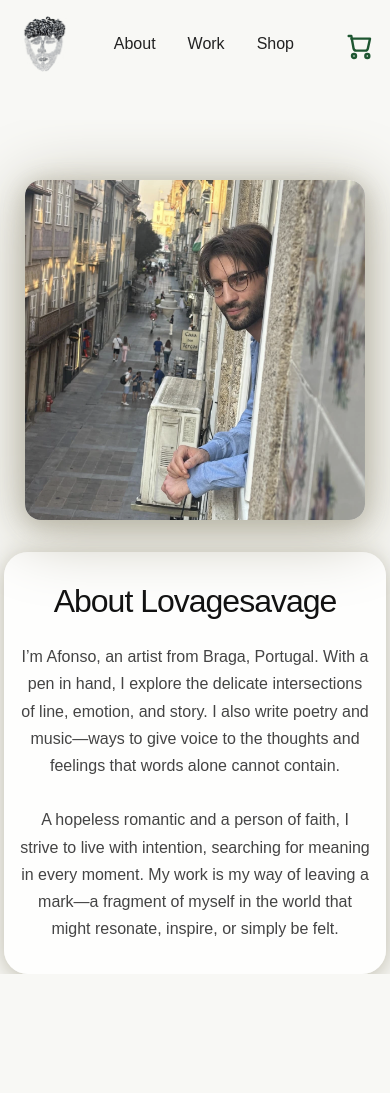
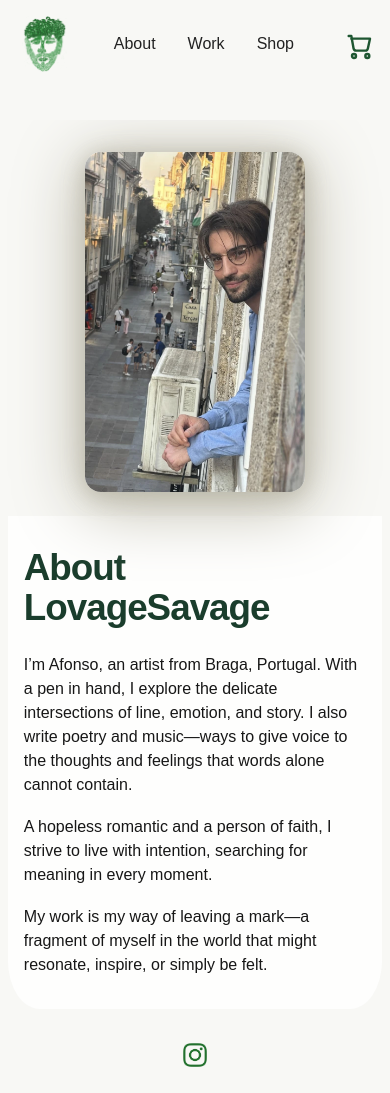
Before and after one commit to joanabmartins/lovagesavage, a Next.js app: page /about in a window 390 px wide. Before the commit the page ends 974 px from the top, so only its background shows below. Built offline with nearby package versions, Linux system fonts and the light colour scheme.

Commit message:
instagram logo

```diff
--- /dev/null
+++ b/src/app/about/about.module.css
@@ -0,0 +1,56 @@
+.aboutContainer {
+  display: flex;
+  flex-direction: row;
+  align-items: flex-start;
+  justify-content: flex-start;
+  width: 100%;
+  max-width: 1100px;
+  margin: 60px auto 0 auto;
+  padding: 0 2vw;
+  position: relative;
+  gap: 0;
+}
+.aboutImage {
+  flex: 0 0 340px;
+  margin-right: -60px;
+  z-index: 2;
+  filter: drop-shadow(0 8px 32px #bbb8a9);
+  background: rgba(255,255,255,0.7);
+  border-radius: 16px;
+  overflow: hidden;
+  width: 340px;
+  height: 340px;
+  display: flex;
+  align-items: center;
+  justify-content: center;
+  box-shadow: 0 4px 24px #bbb8a9;
+}
+.aboutText {
+  flex: 1;
+  margin-left: 0;
+  margin-top: 40px;
+  background: rgba(255,255,255,0.85);
+  border-radius: 0 48px 48px 0/0 80px 80px 0;
+  padding: 56px 48px 56px 120px;
+  min-height: 320px;
+}
+@media (max-width: 900px) {
+  .aboutContainer {
+    flex-direction: column;
+    align-items: center;
+    margin-top: 32px;
+    padding: 0 2vw;
+  }
+  .aboutImage {
+    margin-right: 0;
+    margin-bottom: 24px;
+    width: 220px;
+    height: 220px;
+  }
+  .aboutText {
+    padding: 32px 16px 32px 16px;
+    border-radius: 0 0 32px 32px/0 0 48px 48px;
+    margin-top: 0;
+    min-height: 0;
+  }
+}
--- a/src/app/about/page.tsx
+++ b/src/app/about/page.tsx
@@ -1,13 +1,12 @@
-
-"use client";
-
 import Image from "next/image";
 import MainLayout from "../../components/Shared/MainLayout";
+import styles from "./about.module.css";
+
 export default function AboutPage() {
   return (
     <MainLayout>
-      <div className="about-container">
-        <div className="about-image">
+      <div className={styles.aboutContainer}>
+        <div className={styles.aboutImage}>
           <Image
             src="/about/afonso.png"
             alt="Afonso portrait"
@@ -16,103 +15,22 @@ export default function AboutPage() {
             style={{ objectFit: 'cover', width: '100%', height: '100%', borderRadius: '0' }}
           />
         </div>
-        <div className="about-text">
-          <h1>About Lovagesavage</h1>
+        <div className={styles.aboutText}>
+          <h1 style={{ fontSize: '2.3rem', fontWeight: 600, color: '#1a3d2c', marginBottom: 24, letterSpacing: '-1px', lineHeight: 1.1 }}>
+            About LovageSavage
+          </h1>
+          <p style={{ marginBottom: 18 }}>
+            I’m Afonso, an artist from Braga, Portugal. With a pen in hand, I explore the delicate intersections of line, emotion, and story.
+
+            I also write poetry and music—ways to give voice to the thoughts and feelings that words alone cannot contain.
+          </p>
+          <p style={{ marginBottom: 18 }}>
+            A hopeless romantic and a person of faith, I strive to live with intention, searching for meaning in every moment.
+          </p>
           <p>
-            {`I’m Afonso, an artist from Braga, Portugal. With a pen in hand, I explore the delicate intersections of line, emotion, and story. I also write poetry and music—ways to give voice to the thoughts and feelings that words alone cannot contain.
-
-A hopeless romantic and a person of faith, I strive to live with intention, searching for meaning in every moment. My work is my way of leaving a mark—a fragment of myself in the world that might resonate, inspire, or simply be felt.`}
+            My work is my way of leaving a mark—a fragment of myself in the world that might resonate, inspire, or simply be felt.
           </p>
         </div>
-        <style jsx>{`
-          .about-container {
-            display: flex;
-            flex-direction: row;
-            align-items: flex-start;
-            justify-content: flex-start;
-            width: 100%;
-            max-width: 1100px;
-            margin: 60px auto 0 auto;
-            padding: 0 2vw;
-            position: relative;
-            gap: 0;
-          }
-          .about-image {
-            flex: 0 0 340px;
-            margin-right: -60px;
-            z-index: 2;
-            filter: drop-shadow(0 8px 32px #bbb8a9);
-            background: rgba(255,255,255,0.7);
-            border-radius: 16px;
-            overflow: hidden;
-            width: 340px;
-            height: 340px;
-            display: flex;
-            align-items: center;
-            justify-content: center;
-            box-shadow: 0 4px 24px #bbb8a9;
-          }
-          .about-text {
-            flex: 1;
-            margin-left: 0;
-            margin-top: 40px;
-            background: rgba(255,255,255,0.85);
-            border-radius: 0 48px 48px 0/0 80px 80px 0;
-            padding: 56px 48px 56px 120px;
-            min-height: 320px;
-            box-shadow: 0 4px 24px #bbb8a9;
-            position: relative;
-            z-index: 1;
-          }
-          .about-text h1 {
-            font-size: 2.4rem;
-            font-weight: 400;
-            color: #111;
-            margin-bottom: 24px;
-            letter-spacing: -1px;
-            text-align: left;
-            line-height: 1.1;
-          }
-          .about-text p {
-            max-width: 700px;
-            font-size: 1.18rem;
-            color: #444;
-            text-align: left;
-            margin-bottom: 0;
-            line-height: 1.7;
-            white-space: pre-line;
-          }
-          @media (max-width: 800px) {
-            .about-container {
-              flex-direction: column;
-              align-items: center;
-              padding: 0 1vw;
-            }
-            .about-image {
-              margin-right: 0;
-              width: 90vw;
-              max-width: 340px;
-              height: auto;
-            }
-            .about-text {
-              margin-left: 0;
-              margin-top: 32px;
-              padding: 32px 16px 32px 16px;
-              border-radius: 24px;
-              min-height: unset;
-              width: 100%;
-              max-width: 700px;
-            }
-            .about-text h1 {
-              font-size: 2rem;
-              text-align: center;
-            }
-            .about-text p {
-              font-size: 1rem;
-              text-align: center;
-            }
-          }
-        `}</style>
       </div>
     </MainLayout>
   );
--- a/src/app/page.tsx
+++ b/src/app/page.tsx
@@ -1,19 +1,10 @@
 
 "use client";
-
-
-
-
-import { useEffect } from "react";
+import MainLayout from "../components/Shared/MainLayout";
 
 export default function Home() {
-  useEffect(() => {
-    const original = document.body.style.background;
-  document.body.style.background = 'center/cover no-repeat url(/home.png), #f8f8f5';
-    return () => { document.body.style.background = original; };
-  }, []);
-
   return (
+    <MainLayout backgroundImage="/home.png">
       <section style={{
         minHeight: '100vh',
         width: '100vw',
@@ -26,5 +17,6 @@ export default function Home() {
         padding: 0,
       }}>
       </section>
+    </MainLayout>
   );
 }
--- a/src/app/shop/page.tsx
+++ b/src/app/shop/page.tsx
@@ -1,7 +1,9 @@
+
 "use client";
 import Image from "next/image";
 import { useState } from "react";
 import { useCart } from "../../components/Shared/CartContext";
+import MainLayout from "../../components/Shared/MainLayout";
 
 const products = [
   {
@@ -62,6 +64,7 @@ export default function ShopPage() {
   const total = cart.reduce((sum: number, item: Product) => sum + item.price * (item.qty || 1), 0);
   const [expandedImg, setExpandedImg] = useState<string|null>(null);
   return (
+    <MainLayout>
       <main
         style={{
           minHeight: '80vh',
@@ -75,6 +78,7 @@ export default function ShopPage() {
           background: 'transparent',
         }}
       >
+        {/* ...existing code... */}
         <div style={{ display: 'flex', flexDirection: 'column', alignItems: 'center', width: '100%' }}>
           <h1 style={{ fontSize: '2.2rem', fontWeight: 400, color: '#111', marginBottom: 18, letterSpacing: '-1px', textAlign: 'center' }}>Shop</h1>
           <p style={{ maxWidth: 600, fontSize: '1.15rem', color: '#444', textAlign: 'center', marginBottom: 40, lineHeight: 1.6 }}>
@@ -234,5 +238,6 @@ export default function ShopPage() {
           )}
         </section>
       </main>
+    </MainLayout>
   );
 }
--- a/src/app/work/page.tsx
+++ b/src/app/work/page.tsx
@@ -1,12 +1,13 @@
 import MainLayout from "../../components/Shared/MainLayout";
 import GalleryGrid from "../../components/Gallery/GalleryGrid";
+import styles from "./work.module.css";
 
 export default function WorkPage() {
   return (
     <MainLayout>
-      <div style={{ display: 'flex', flexDirection: 'column', alignItems: 'center', width: '100%' }}>
-        <h1 style={{ fontSize: '2.2rem', fontWeight: 400, color: '#111', marginBottom: 18, letterSpacing: '-1px', textAlign: 'center' }}>Gallery</h1>
-        <p style={{ maxWidth: 600, fontSize: '1.15rem', color: '#444', textAlign: 'center', marginBottom: 40, lineHeight: 1.6 }}>
+      <div className={styles.workContainer}>
+        <h1 className={styles.workTitle}>Gallery</h1>
+        <p className={styles.workDesc}>
           .
         </p>
         <div style={{ width: '100%' }}>
--- /dev/null
+++ b/src/app/work/work.module.css
@@ -0,0 +1,22 @@
+.workContainer {
+  display: flex;
+  flex-direction: column;
+  align-items: center;
+  width: 100%;
+}
+.workTitle {
+  font-size: 2.2rem;
+  font-weight: 400;
+  color: #111;
+  margin-bottom: 18px;
+  letter-spacing: -1px;
+  text-align: center;
+}
+.workDesc {
+  max-width: 600px;
+  font-size: 1.15rem;
+  color: #444;
+  text-align: center;
+  margin-bottom: 40px;
+  line-height: 1.6;
+}
--- a/src/components/Shared/MainLayout.tsx
+++ b/src/components/Shared/MainLayout.tsx
@@ -24,13 +24,35 @@ export default function MainLayout({ children, backgroundImage }: MainLayoutProp
             inset: 0,
             width: '100vw',
             height: '100vh',
-            zIndex: 0,
+            zIndex: -1,
             background: `center/cover no-repeat url(${backgroundImage})`,
+            pointerEvents: 'none',
           }}
         />
       )}
-      <div style={{ position: 'relative', zIndex: 1 }}>
-        {children}
+      <div style={{ position: 'relative', zIndex: 1, minHeight: '100vh', display: 'flex', flexDirection: 'column' }}>
+        <div style={{ flex: 1 }}>{children}</div>
+        <footer style={{ width: '100%', display: 'flex', justifyContent: 'center', alignItems: 'center', padding: '2rem 0 1.5rem 0' }}>
+          {/* Logo icon removed as requested */}
+          <a
+            href="https://www.instagram.com/lovagesavage/"
+            target="_blank"
+            rel="noopener noreferrer"
+            aria-label="Instagram"
+            style={{ display: 'inline-flex', alignItems: 'center', color: '#222', textDecoration: 'none', fontSize: 0 }}
+          >
+            <img
+              src="/instagram.png"
+              alt="Instagram"
+              width={28}
+              height={28}
+              style={{
+                display: 'block',
+                filter: 'invert(32%) sepia(77%) saturate(469%) hue-rotate(77deg) brightness(90%) contrast(90%)',
+              }}
+            />
+          </a>
+        </footer>
       </div>
     </div>
   );
--- a/src/components/Shared/Navbar.tsx
+++ b/src/components/Shared/Navbar.tsx
@@ -16,7 +16,19 @@ export default function Navbar({ onBasketClick, color = '#222' }: NavbarProps) {
 			{/* Logo left */}
 			<div style={{ display: 'flex', alignItems: 'center' }}>
 							<Link href="/" style={{ display: 'flex', alignItems: 'center', height: 56 }} aria-label="Home22">
-								<Image src="/logo.png" alt="Logo" width={56} height={56} style={{ objectFit: 'contain', height: 56, width: 56 }} priority />
+								<Image
+									src="/logo.png"
+									alt="Logo"
+									width={56}
+									height={56}
+									style={{
+										objectFit: 'contain',
+										height: 56,
+										width: 56,
+										filter: 'invert(32%) sepia(77%) saturate(469%) hue-rotate(77deg) brightness(70%) contrast(80%)',
+									}}
+									priority
+								/>
 							</Link>
 			</div>
 			{/* Links right */}
```
Also changed, not shown: public/instagram.png (added). Lines whose indentation alone changed are shown as unchanged.
